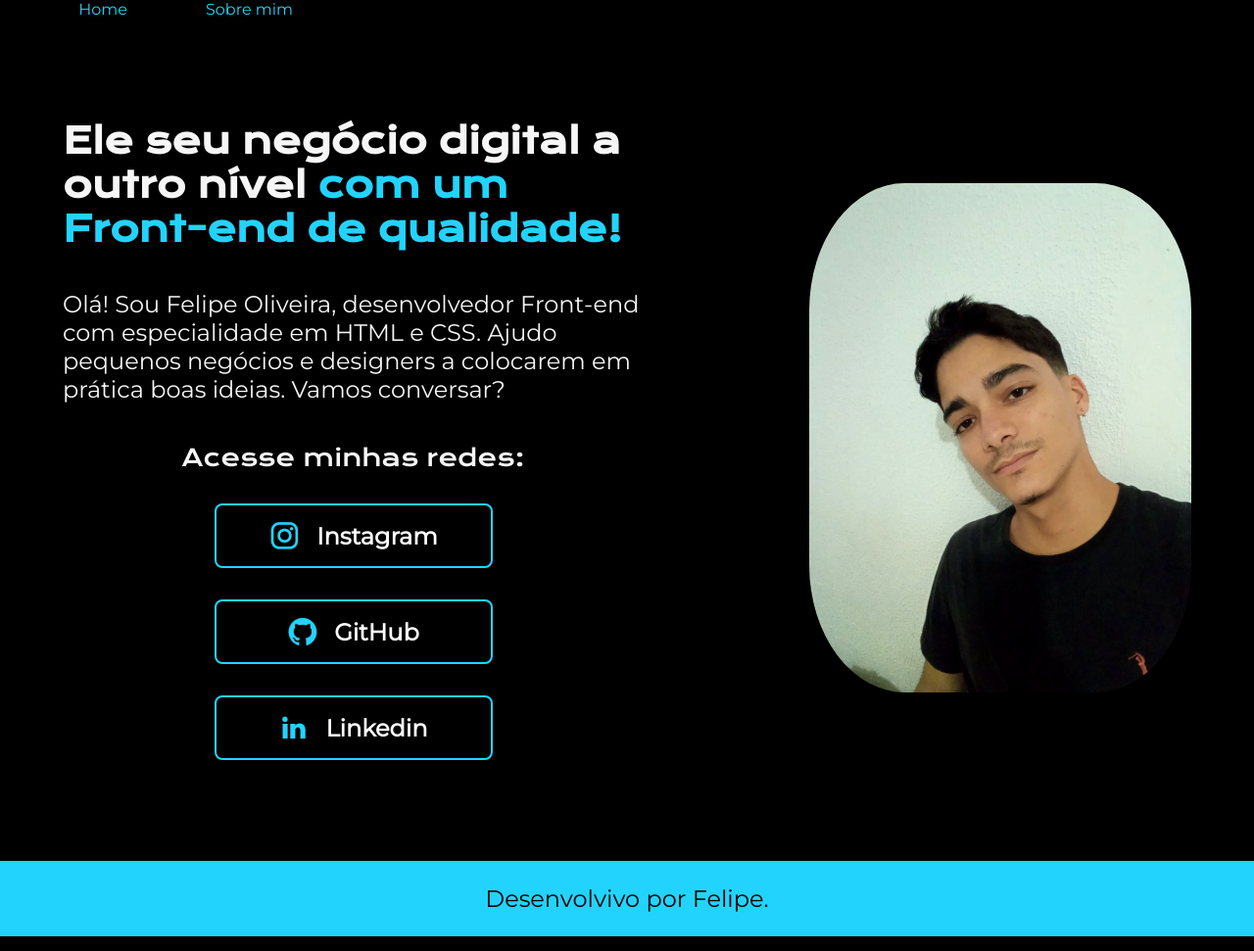
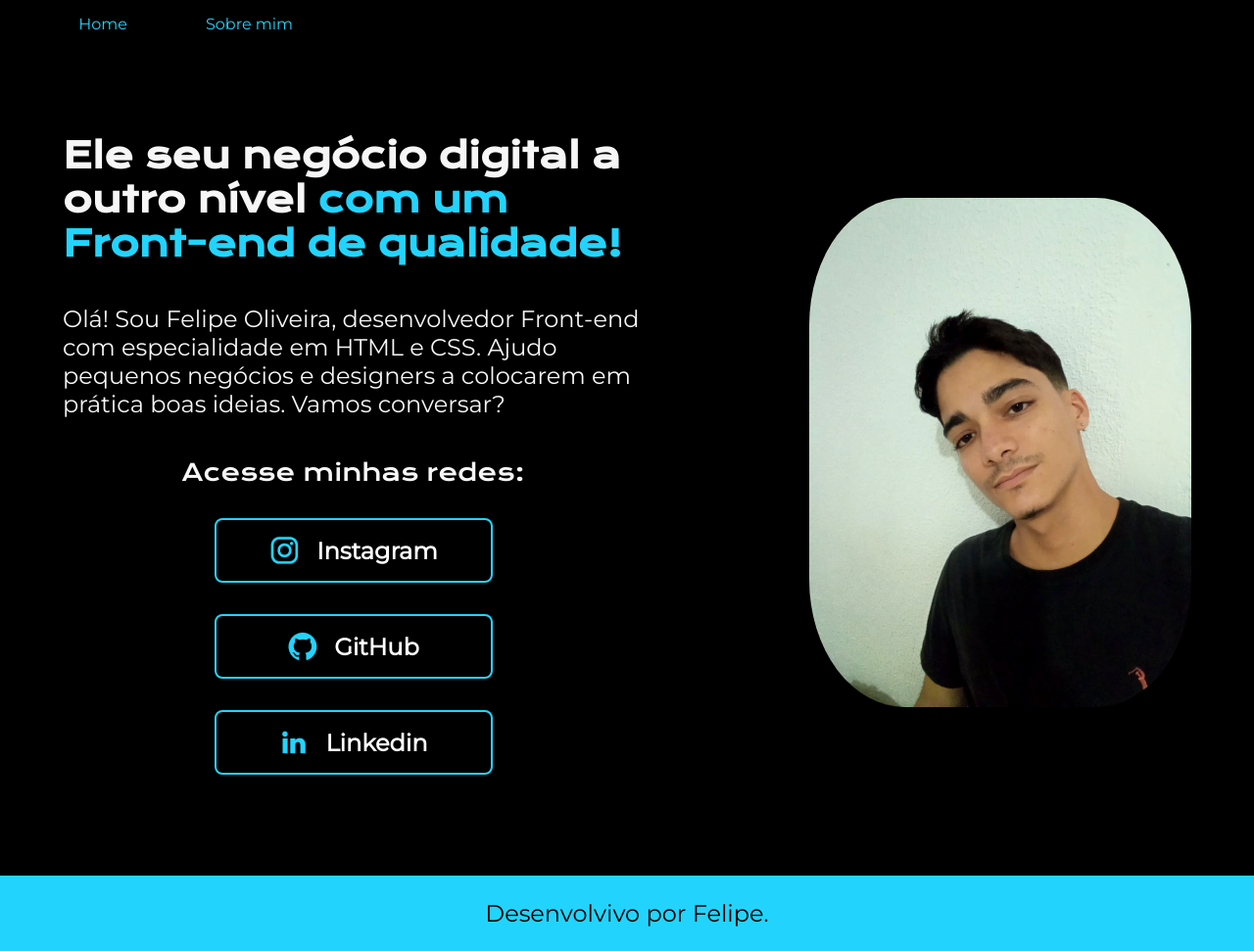
Before and after one commit to Felipeoliveeira/html-css, a PHP site: page /index01.html in a window 1280 px wide. Shown: the whole page at 98% size. Run offline with PHP 8.4, Linux system fonts and the light colour scheme.

Commit message:
Espaçamento-top de cabeçalho

```diff
--- a/Portfólio1/estilos/style.css
+++ b/Portfólio1/estilos/style.css
@@ -17,7 +17,7 @@ img{
     border-radius: 25%;
 }
 main{
-    margin: 5% 10%;
+    margin: 0% 10%;
     display: flex;
     align-items: center;
     justify-content: space-between;
--- a/Portfólio1/estilos/style01.css
+++ b/Portfólio1/estilos/style01.css
@@ -35,6 +35,13 @@ p{
     font-size: 24px;
     font-family: 'Montserrat', sans-serif;
 }
+a{
+    text-decoration: none;
+    color: black;
+}
+a:hover{
+    text-decoration: underline;
+}
 #buttom{
     display: flex;
     justify-content: space-between;
@@ -71,6 +78,7 @@ header.apresentacao__cabecalho{
     display: flex;
     justify-content: flex-end;
     gap: 80px;
+    padding-top: 15px;
 }
 header.apresentacao__cabecalho > a{
     text-decoration: none;
--- a/Portfólio1/index01.html
+++ b/Portfólio1/index01.html
@@ -9,7 +9,7 @@
 </head>
 <body>
     <header class="apresentacao__cabecalho">
-        <a href="#">Home</a>
+        <a href="#"><a href="https://felipeoliveeira.github.io/html-css/Portfólio1/index.html" target="_blank">Home</a></a>
         <a href="#">Sobre mim</a>
     </header>
     <main>
@@ -33,7 +33,7 @@
         <div class="apresentacao__conteudo__imagem"><img src="./imagem/ImageMe.png" alt="Imagem de Felipe, um cara branco, olhos e cabelos pretos e uma boa pinta de programador Front-end"></div>
     </main>
     <footer class="apresentacao__rodape">
-        <p>Desenvolvivo por Felipe.</p>
+        <p>Desenvolvivo por <a href="https://github.com/Felipeoliveeira" target="_blank">Felipe</a>.</p>
     </footer>
 </body>
 </html>
```
